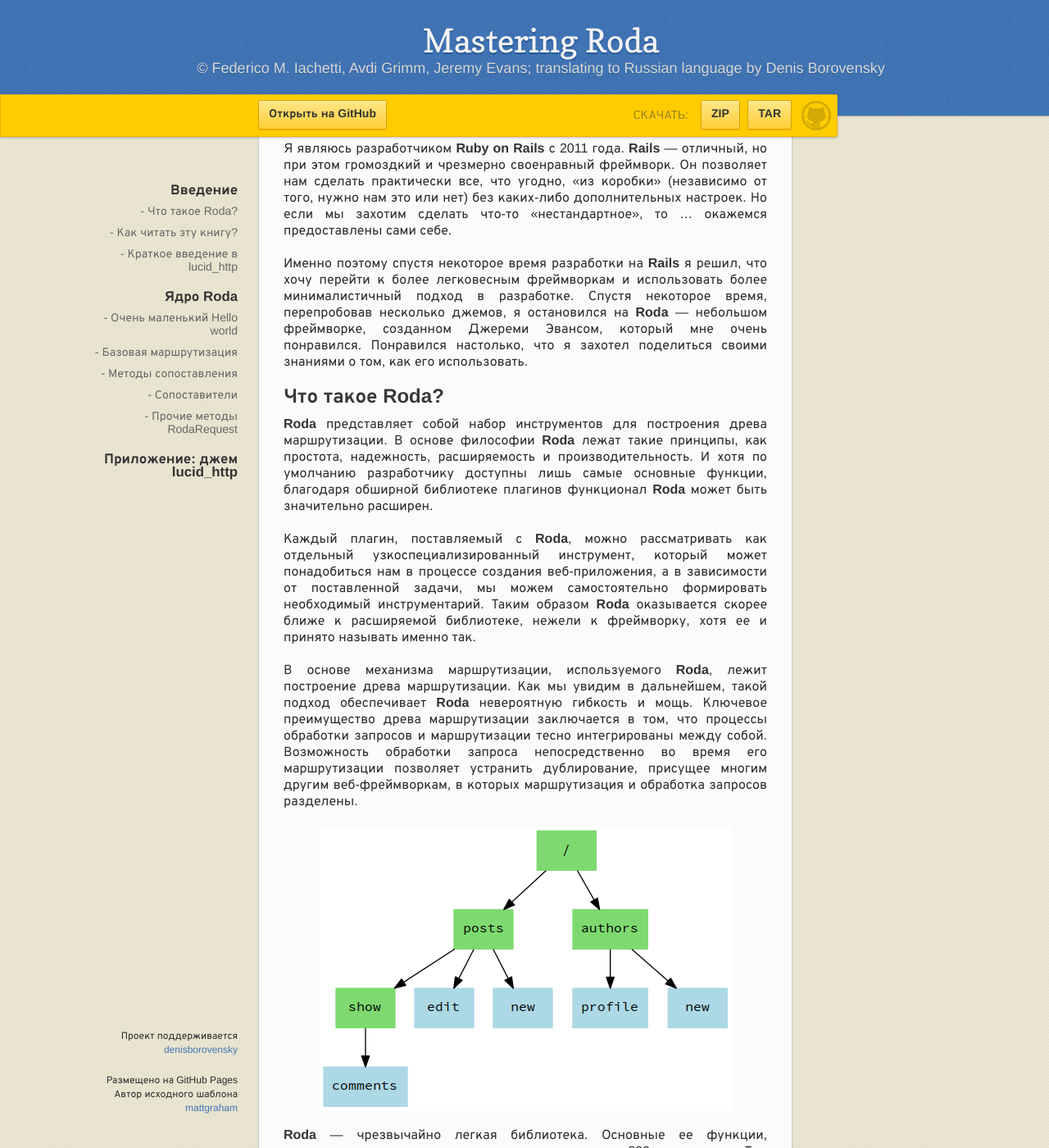
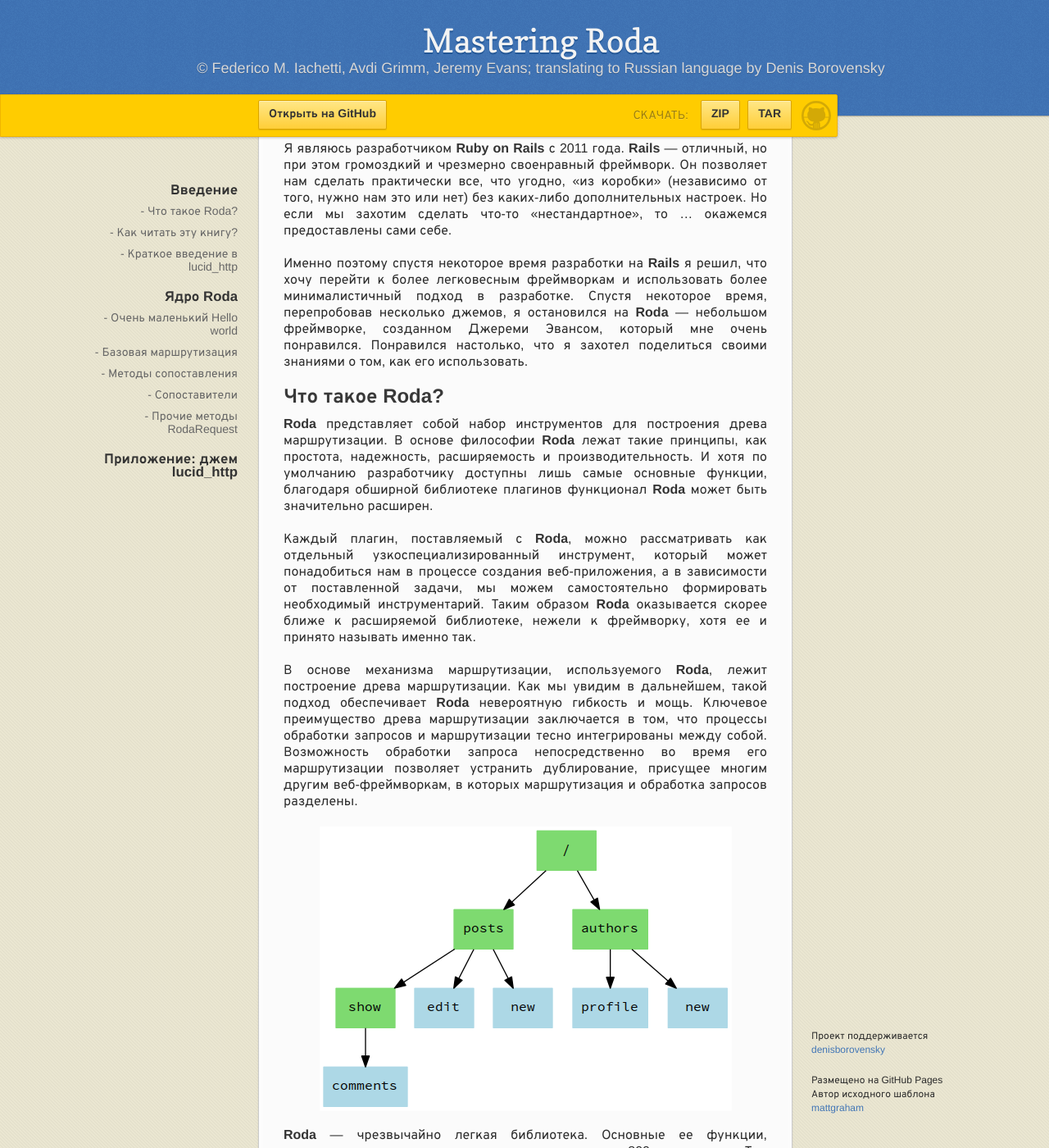
Before and after one commit to denisborovensky/github-pages-ebook-template, a Jekyll site: the page built from index.md, in a window 1280 px wide and 1400 px high, scrolled down 498 px. Shown: the whole window at 82% size. Built offline with Jekyll 4.4.1, drawn with Linux system fonts in a browser that asks for light colours; some web fonts are replaced; our own code applies the rules of GitHub Pages for plain Markdown files.

Commit message:
fix: change footer position

```diff
--- a/_sass/jekyll-theme-leap-day.scss
+++ b/_sass/jekyll-theme-leap-day.scss
@@ -366,9 +366,9 @@
   width:180px;
   position: fixed;
   left:50%;
-  margin-left:-530px;
+  margin-left:350px;
   bottom:20px;
-  text-align: right;
+  text-align: left;
   line-height: 16px;
 }
 
```
